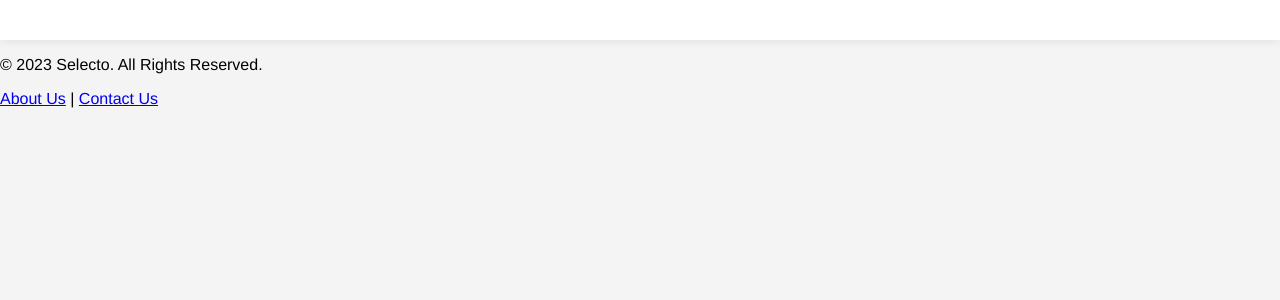
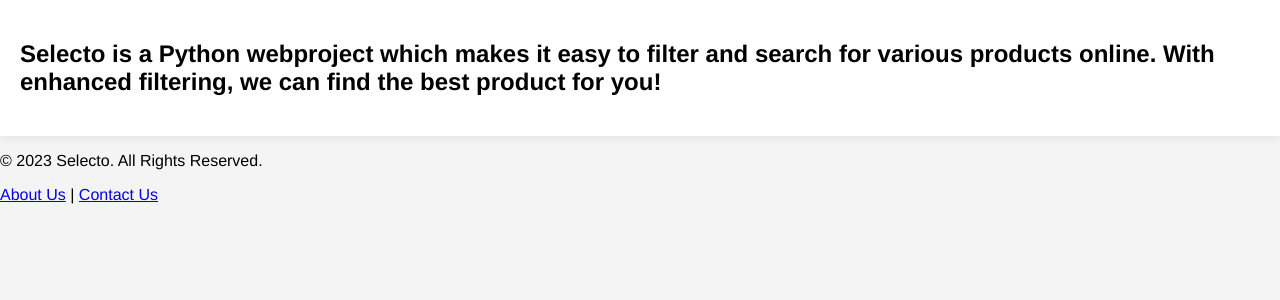
Before and after one commit to bitsof/selecto, a Django app: page /about_us/ in a window 1280 px wide. Shown: the part 114-414 px from the top of the page. Run offline with Django 4.2, Linux system fonts and the light colour scheme.

Commit message:
added content to about us page

```diff
--- a/web/selecto/products/templates/products/about_us.html
+++ b/web/selecto/products/templates/products/about_us.html
@@ -1,5 +1,7 @@
 {% extends 'products/header.html' %}
 
 {% block content %}
-
+    <div class="Mission-statement">
+        <h2>Selecto is a Python webproject which makes it easy to filter and search for various products online. With enhanced filtering, we can find the best product for you!</h2>
+    </div>
 {% endblock %}
```
